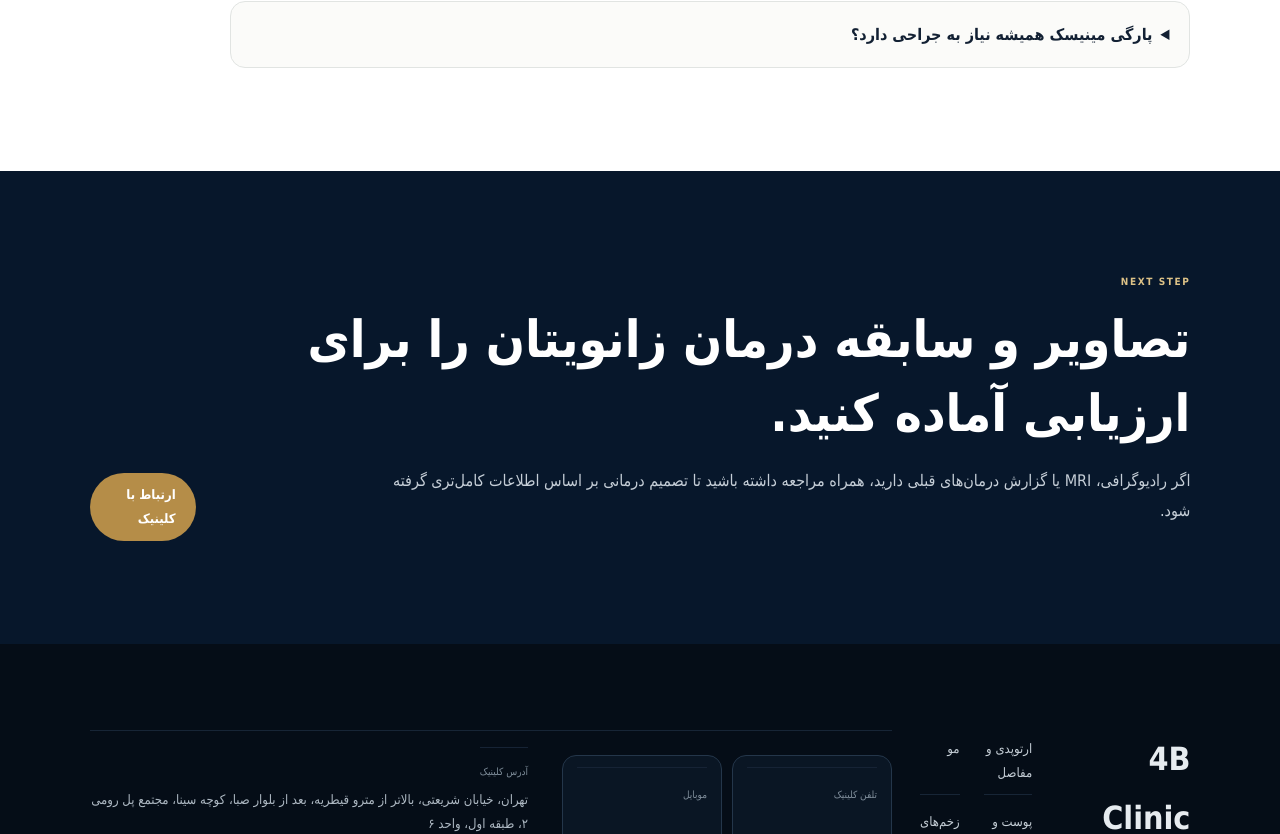
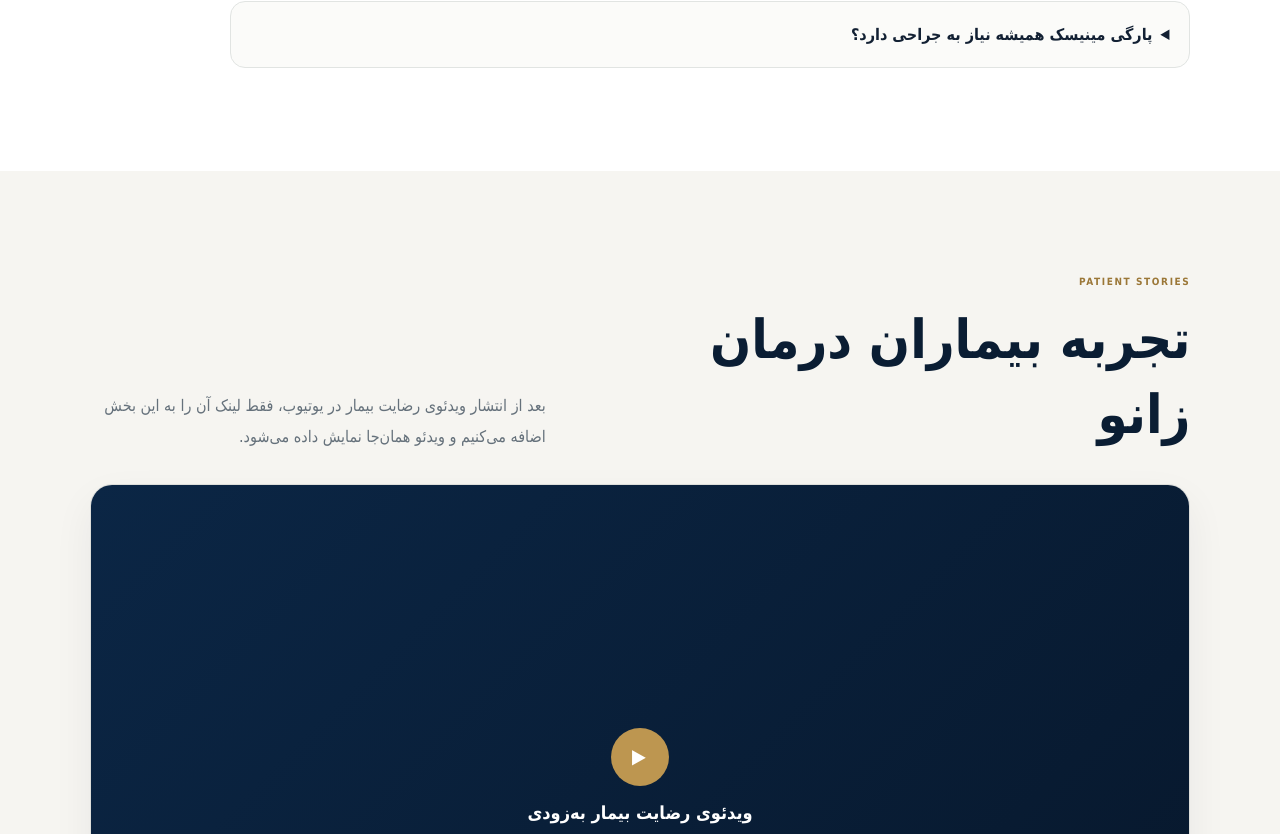
Before and after one commit to kianariai-alt/4B-Clinic-Web, a SvelteKit app: page /orthopedics/knee in a window 1280 px wide. Shown: the part 3986-4820 px from the top of the page. Built offline with nearby package versions, Linux system fonts and the light colour scheme.

Commit message:
feat: prepare knee patient YouTube video slot

```diff
--- a/src/routes/orthopedics/knee/+page.svelte
+++ b/src/routes/orthopedics/knee/+page.svelte
@@ -1,5 +1,6 @@
 <script>
   import ZetaScience from '$lib/components/ZetaScience.svelte';
+  import PatientVideoSection from '$lib/components/PatientVideoSection.svelte';
 
   const symptoms = ['درد هنگام راه رفتن یا پله', 'خشکی و محدودیت حرکت', 'تورم یا التهاب تکرارشونده', 'سابقه آسیب یا پارگی مینیسک', 'کاهش فعالیت به‌دلیل درد', 'پاسخ ناکافی به درمان‌های قبلی'];
   const pathway = [
@@ -67,6 +68,19 @@
   </div>
 </section>
 
+<PatientVideoSection
+  title="تجربه بیماران درمان زانو"
+  intro="بعد از انتشار ویدئوی رضایت بیمار در یوتیوب، فقط لینک آن را به این بخش اضافه می‌کنیم و ویدئو همان‌جا نمایش داده می‌شود."
+  videos={[
+    {
+      label: 'KNEE PATIENT STORY',
+      title: 'رضایت بیمار پس از درمان زانو',
+      text: 'جایگاه آماده برای ویدئوی واقعی بیمار پس از درمان زانو.',
+      youtubeUrl: ''
+    }
+  ]}
+/>
+
 <section class="knee-final"><div><div class="eyebrow-light">NEXT STEP</div><h2>تصاویر و سابقه درمان زانویتان را برای ارزیابی آماده کنید.</h2><p>اگر رادیوگرافی، MRI یا گزارش درمان‌های قبلی دارید، همراه مراجعه داشته باشید تا تصمیم درمانی بر اساس اطلاعات کامل‌تری گرفته شود.</p></div><a href="/contact">ارتباط با کلینیک</a></section>
 
 <style>
```
